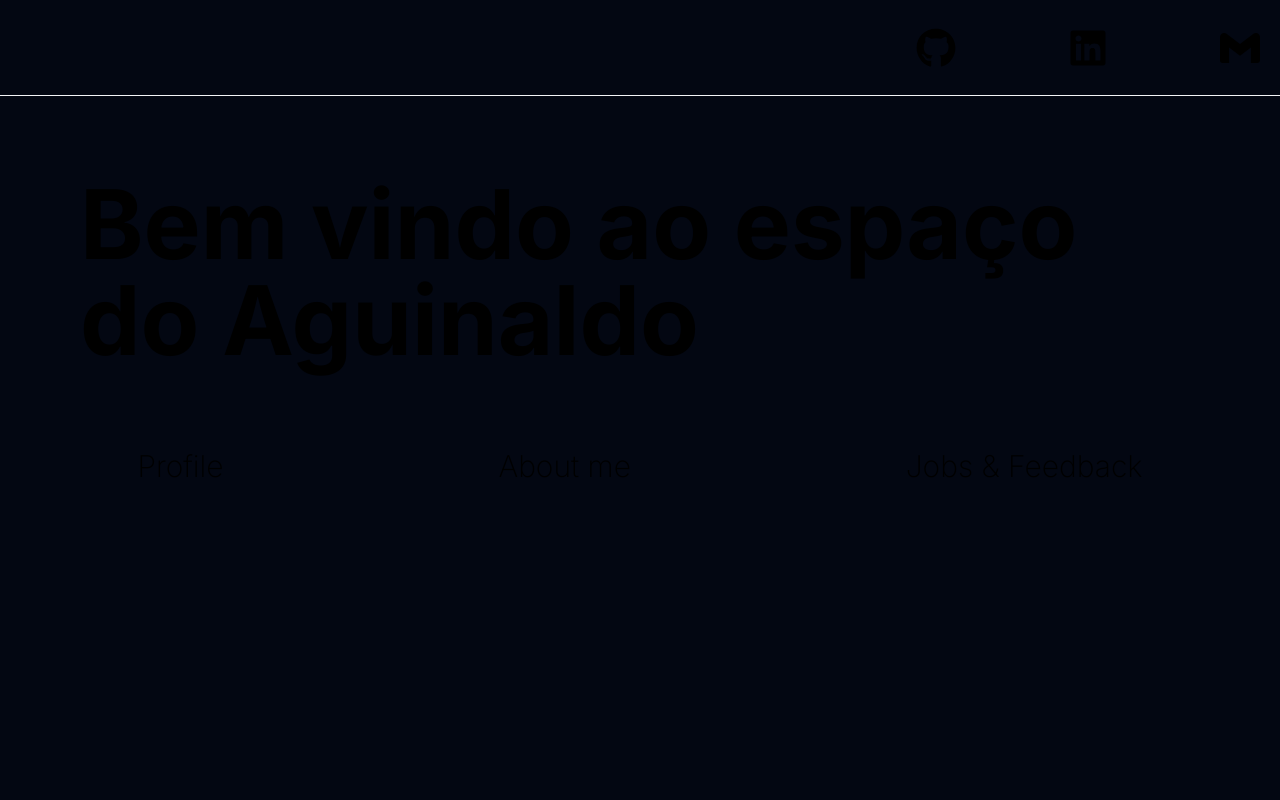
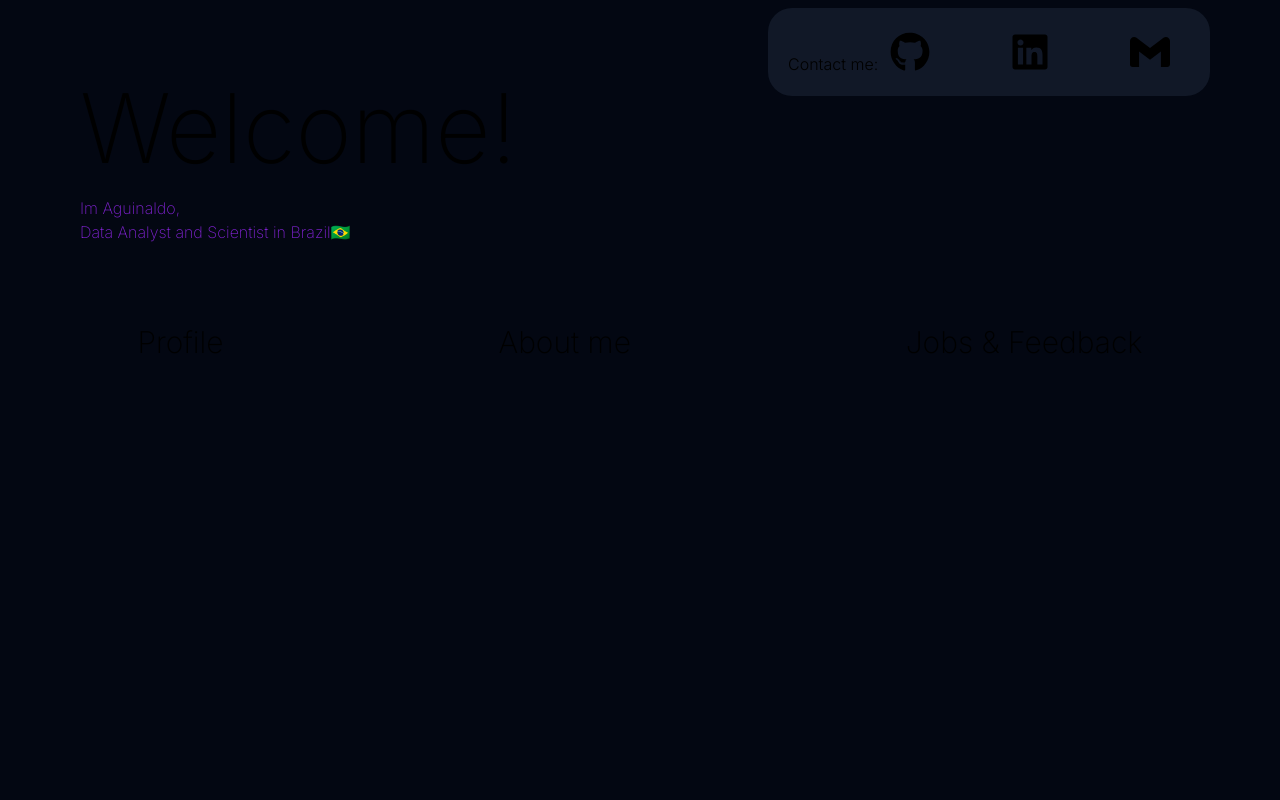
Before and after one commit to AguinaldoDs/AguinaldoFreire.ds, a Next.js app: page /Routes/Home in a window 1280 px wide. Shown: the top 800 px of the page. Built offline with nearby package versions, Linux system fonts and the light colour scheme.

Commit message:
Update page.tsx

```diff
--- a/app/Routes/Home/page.tsx
+++ b/app/Routes/Home/page.tsx
@@ -12,20 +12,10 @@ import { motion, AnimatePresence } from "framer-motion";
 // Componentes
 import AboutMe from "@/app/Components/AboutMe";
 import AboutMePlus from "@/app/Components/AboutMePlus";
-import Carrossel from "@/app/Components/Carrossel";
 import HoverEffect from "@/app/Components/GhostDiv"
 
 //----------------------------------- ---------------------------------------------//
 
-let br = 'Bem vindo ao espaço do Aguinaldo'
-let eua = 'Welcome to Aguinaldo space'
-let spanish = "Bienvenido al espacio de Aguinaldo"
-let germany = "Willkommen im Raum von Aguinaldo"
-let italianokk = "Benvenuto nello spazio di Aguinaldo"
-
-// Lista de palavras para alternar
-const homesList = {'br':br}
-                 // eua,spanish,germany,italianokk];
 
 // Links dos Ícones
 const linkLinkedin = () => {
@@ -37,7 +27,8 @@ const linkGitHub = () => {
 };
 
 const linkMail = () => {
-  window.open('https://mail.google.com/mail/?view=cm&fs=1&to=aguinaldofreire.ds@gmail.com','_blank')}
+  window.open('https://mail.google.com/mail/?view=cm&fs=1&to=aguinaldofreire.ds@gmail.com', '_blank')
+}
 
 // Posição que o menu vai levar (Profile, About me, Jobs)
 export default function Home() {
@@ -46,7 +37,7 @@ export default function Home() {
   const [validABM, setABM] = useState(true);
   const alterABM = () => {
     setABM(valueABM => !valueABM);
-    if(!validABM){
+    if (!validABM) {
       handleScrollAboutme();
     }
   };
@@ -77,29 +68,21 @@ export default function Home() {
     setABM(true);
   };
 
-  // Estado e função para animar a troca de palavras
-  const [index, setIndex] = useState(0);
-
-  const updateIndex = () => {
-    setIndex((prevIndex) => (prevIndex + 1) % Object.keys(homesList).length);
-  };
-
-  useEffect(() => {
-    const interval = setInterval(updateIndex, 3000); // Troca a palavra a cada 2 segundos
-    return () => clearInterval(interval); // Limpa o intervalo quando o componente desmonta
-  }, []);
 
   return (
     <main className=" bg-gray-950 h-[4000px] w-full">
       <title> Home </title>
 
+<div>
       <motion.div
         initial={{ opacity: 0 }}
         animate={{ opacity: 1 }}
         transition={{ duration: 1 }}
-        className="flex border-gray-100 border-b-[1px] w-full h-24 justify-end"
+        className="flex fixed bg-gray-900 font-light w-max h-auto p-5 rounded-3xl gap-3
+                  ml-[60%] mt-2"
       >
-        <div className="flex gap-28 mr-5 justify-center items-center">
+        <p className="flex mt-6"> Contact me: </p>
+        <div className="flex gap-20 mr-5 justify-center items-center">
           <div className="cursor-pointer" onClick={linkGitHub}>
             <FaGithub size={40} />
           </div>
@@ -111,18 +94,29 @@ export default function Home() {
           </div>
         </div>
       </motion.div>
-
+      </div>
       {/* Welcome */}
-      <div className="flex mt-0 p-10 w-full h-auto font-bold text-8xl">
+      <div className="flex p-10 w-max h-auto font-extralight">
         <motion.div
-                key={index}
           initial={{ y: "20%" }}
           animate={{ y: "0%" }}
           exit={{ y: "-10%" }}
           transition={{ duration: 0.7 }}
           className=" p-10"
         >
-               {homesList.br}
+          <p
+            className="text-8xl"
+          > Welcome!</p>
+          <p
+            className="mt-5 text-purple-700"
+          >Im Aguinaldo,</p>
+          <span
+            className="mt-5 text-purple-700"
+          > Data Analyst and Scientist in
+            <span
+            className=""
+            > Brazil🇧🇷</span>
+          </span>
         </motion.div>
       </div>
 
@@ -146,8 +140,8 @@ export default function Home() {
           <motion.img src="/34.jpeg" alt="tes"
             className="p-4 w-full h-full object-cover rounded-3xl cursor-pointer"
 
-           whileHover={{x:30,y:10,rotate:10}}
-           exit={{opacity:0}}
+            whileHover={{ x: 30, y: 10, rotate: 10 }}
+            exit={{ opacity: 0 }}
 
           />
 
@@ -191,7 +185,7 @@ export default function Home() {
         </motion.div>
       </div>
 
-      <HoverEffect/>
+      <HoverEffect />
 
     </main>
   );
```
Lines whose indentation alone changed are shown as unchanged.
